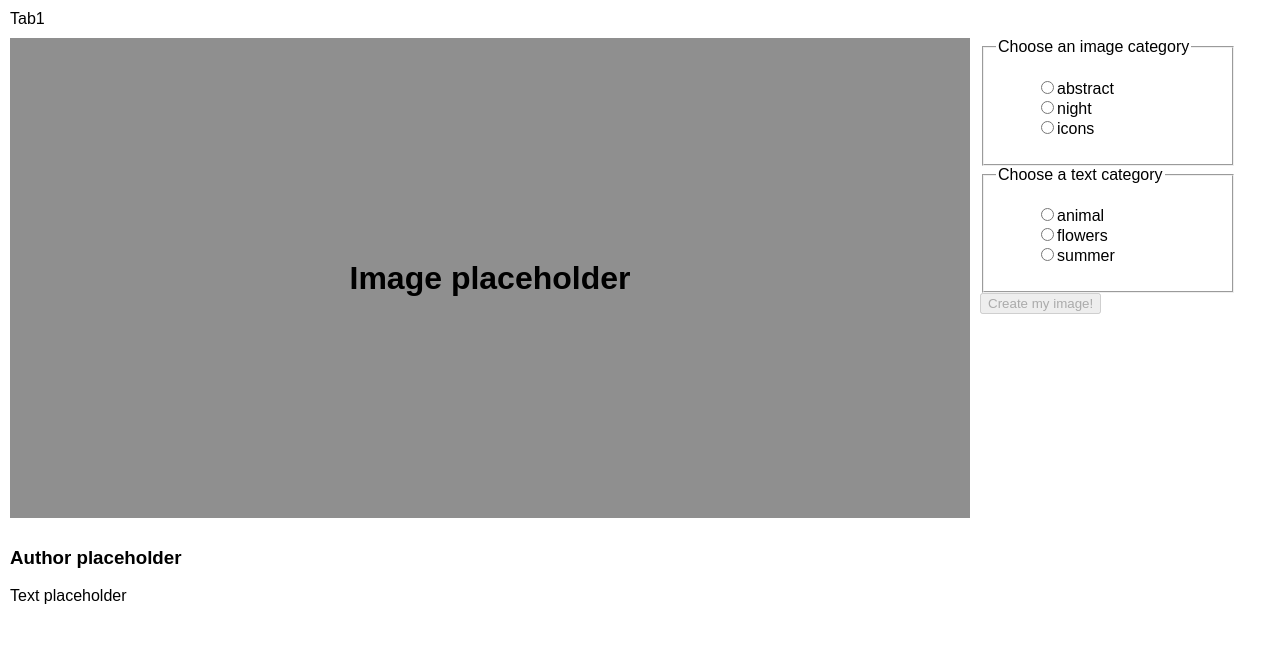
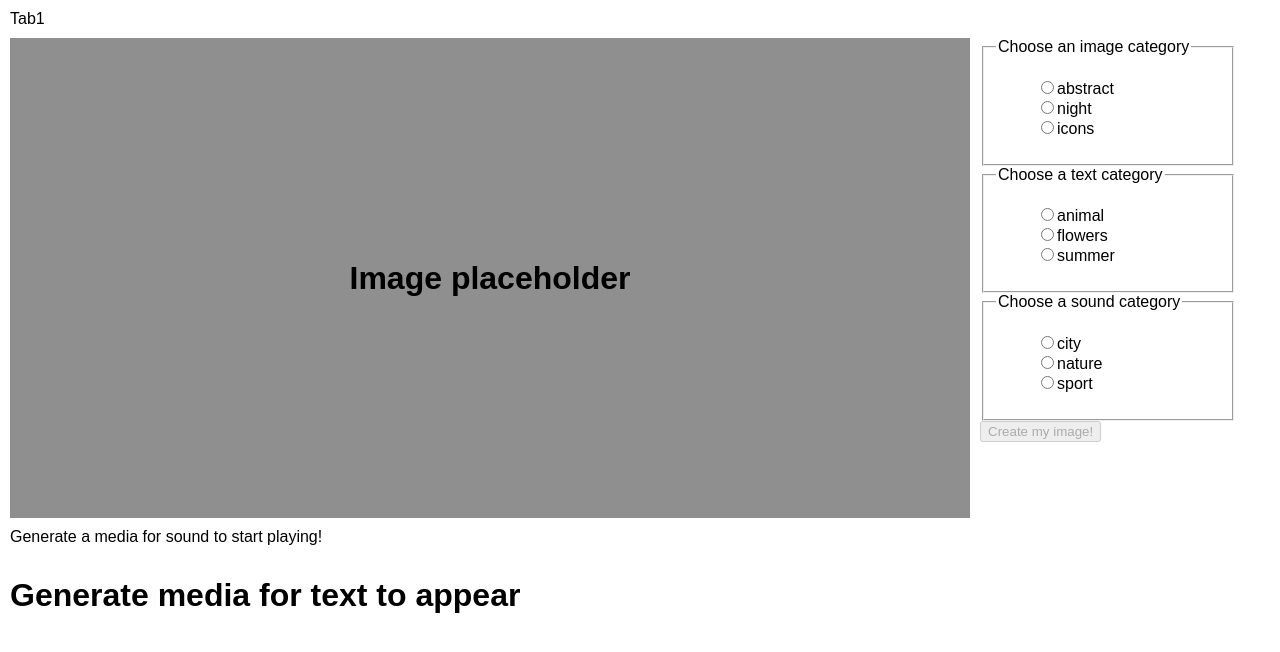
Before and after one commit to IT2810/it2810-webutvikling-h18-prosjekt-2-gruppe--51, a React (Create React App) app in the folder proj2/: page / in a window 1280 px wide. Shown: the top 652 px of the page. Built offline with nearby package versions, Linux system fonts and the light colour scheme.

Commit message:
current implementation to use new Text, Audio components

```diff
--- a/proj2/src/App.css
+++ b/proj2/src/App.css
@@ -6,8 +6,8 @@
   grid-template-areas: "selector"
   "tabs"
   "image"
-  "text"
-  "audio";
+  "audio"
+  "text";
 }
 
 @media only screen and (min-width: 768px) {
@@ -17,8 +17,8 @@
     grid-template-rows: auto 60vh auto;
     grid-template-areas: "tabs tabs"
     "image selector"
-    "text selector"
-    "audio selector";
+    "audio selector"
+    "text selector";
   }
 }
 
@@ -48,3 +48,7 @@
 .TabRow {
   grid-area: tabs;
 }
+
+.AudioArea {
+  grid-area: audio;
+}
--- a/proj2/src/App.js
+++ b/proj2/src/App.js
@@ -1,13 +1,19 @@
 import React, { Component } from 'react';
 import './App.css';
 import SelectorPanel from "./SelectorPanel.js"
+import AudioPanel from "./AudioPanel.js"
+import TextPanel from "./TextPanel.js"
 import axios from 'axios';
 
 class App extends Component {
 
   constructor(props) {
     super(props)
-    this.state = { text: { author: "Author placeholder", text: "Text placeholder" }, image: "<h1>Image placeholder</h1>" };
+    this.state = {
+      text: <TextPanel />,
+      image: "<h1>Image placeholder</h1>",
+      audio: <AudioPanel />
+    };
     this.generateMedia = this.generateMedia.bind(this);
   }
 
@@ -15,19 +21,18 @@ class App extends Component {
   // after this is done, the active tab should load and save its contents, but the others should wait until they activate
   // make sure to flush the content
   generateMedia(results) {
-    const print = Object.values(results);
-    const prant = Object.keys(results)
-    alert("you have selected: " + prant + " : " + print);
-    axios.get(this.randomMedia({folder: "text", format: ".json"}, [results["text"]]))
+    axios.get(this.randomMedia({ folder: "text", format: ".json" }, [results["text"]]))
       .then(res => {
-        console.log(res);
-        this.setState({ text: res.data });
+        this.setState({ text: <TextPanel json={res.data} /> });
       });
 
     // todo: feed this URL to the tab components, and let them make an axios get when they are active
     let imageUrl = this.randomMedia({ folder: "images", format: ".svg" }, [results["image"]])
-    console.log(imageUrl)
     axios.get(imageUrl).then(res => { this.setState({ image: res.data }) });
+
+    let audioURL = this.randomMedia({ folder: "audio", format: ".mp3" }, [results["audio"]])
+    const audioPanel = <AudioPanel url={audioURL} />
+    this.setState({ audio: audioPanel })
   };
 
   randomMedia(type, categories) {
@@ -44,7 +49,12 @@ class App extends Component {
     return (
       <div className="App">
         <div className="GalleryImage" dangerouslySetInnerHTML={{ __html: image }} />
-        <div className="TextField"><h3>{this.state.text["author"]}</h3>{this.state.text["text"]}</div>
+        <div className="TextField">
+          {this.state.text}
+        </div>
+        <div className="AudioArea">
+          {this.state.audio}
+        </div>
         <div className="TabRow">
           <div className="t1">Tab1</div>
         </div>
@@ -58,6 +68,11 @@ class App extends Component {
             groupName: "text",
             legend: "Choose a text category",
             options: ["animal", "flowers", "summer"]
+          },
+          {
+            groupName: "audio",
+            legend: "Choose a sound category",
+            options: ["city", "nature", "sport"]
           }]} onSubmit={this.generateMedia} buttonText="Create my image!" />
         </div>
       </div>
```
